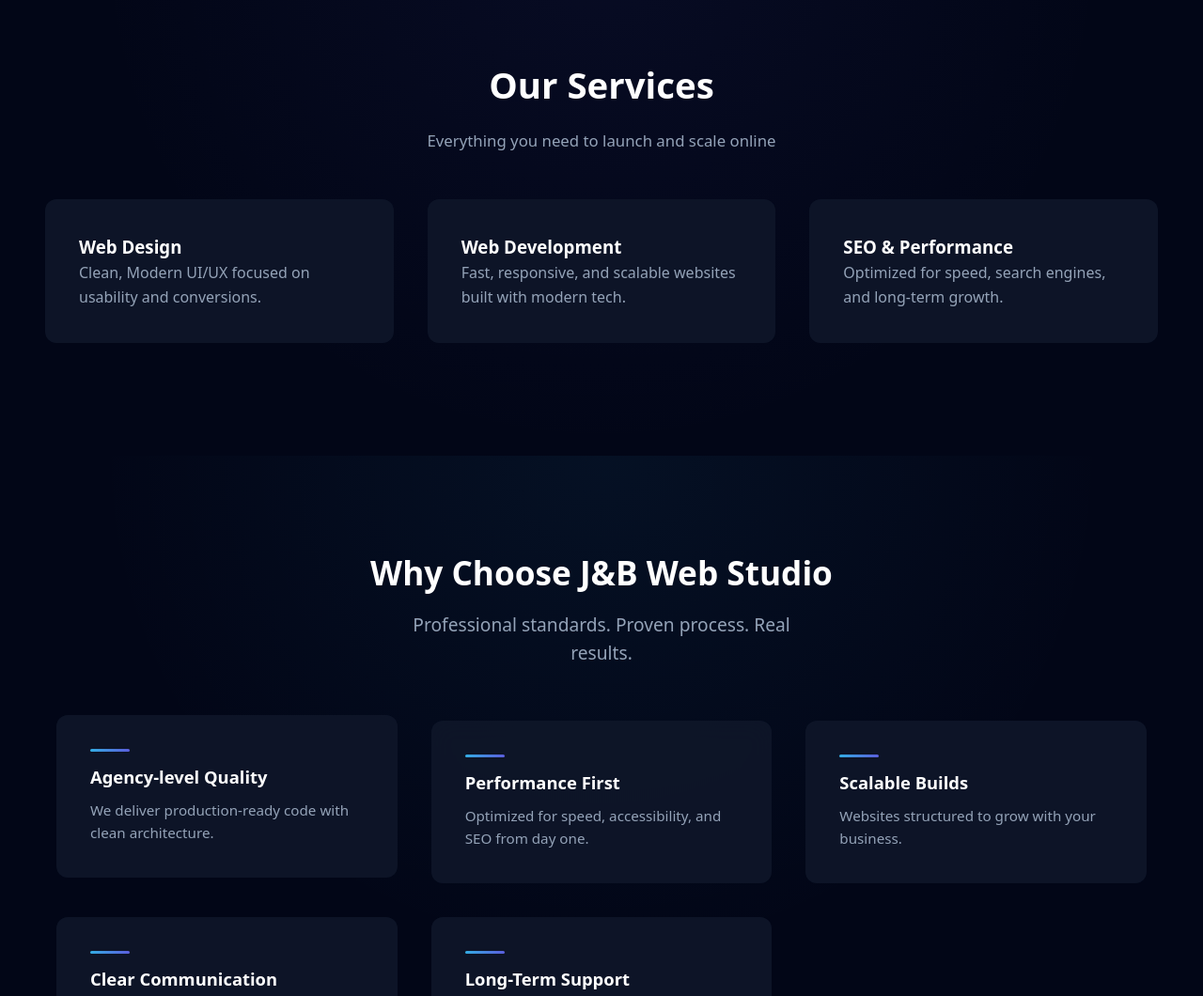
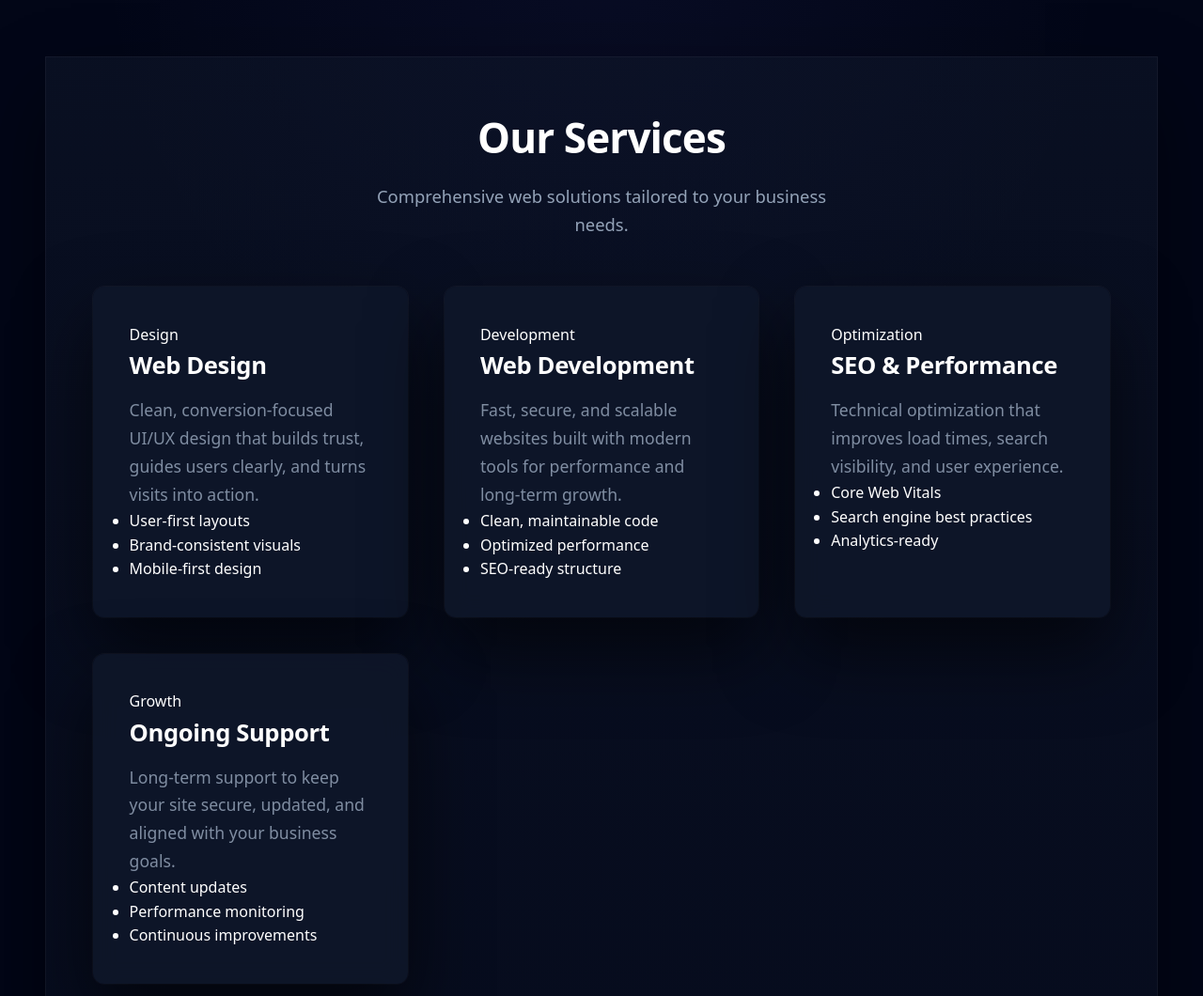
Before and after one commit to Brandonp584/jb-web-studio, a website built with Vite: page index.html in a window 1280 px wide. Shown: the part 860-1920 px from the top of the page at 94% size. Built offline with nearby package versions, Linux system fonts and the light colour scheme.

Commit message:
made services cards more visiable and added an extra service card

```diff
--- a/css/layout/services.css
+++ b/css/layout/services.css
@@ -1,5 +1,7 @@
 /* ========== SERVICES SECTION (Mobile First) ========== */
+
 .services {
+    position: relative;
     padding: var(--space-xl) var(--space-md);
     background: radial-gradient(
         var(--glow-lg) circle at top,
@@ -8,31 +10,68 @@
     );
 }
 
+/* ===== Inner Surface (THIS reduces empty feeling) ===== */
+.services-inner {
+    max-width: calc(var(--max-width) + 6rem);
+    margin: 0 auto;
+    padding: clamp(2.5rem, 4vw, 4rem);
+    border-radius: var(--radius-lg);
+    background: linear-gradient(
+        to bottom,
+        rgba(15, 23, 42, 0.55),
+        rgba(15, 23, 42, 0.35)
+    );
+    box-shadow:
+        0 40px 80px rgba(0, 0, 0, 0.45),
+        inset 0 0 0 1px rgba(255, 255, 255, 0.04);
+}
+
 /* -------- Section Header -------- */
 .services .section-header {
-    max-width: 720px;
-    margin: 0 auto var(--space-lg);
+    max-width: 760px;
+    margin: 0 auto clamp(2.5rem, 4vw, 3.5rem);
     text-align: center;
 }
 
 .services .section-header h2 {
-    font-size: clamp(2rem, 5vw, 2.4rem);
-    margin-bottom: var(--space-sm);
+    font-size: clamp(2.2rem, 4vw, 2.75rem);
+    margin-bottom: 0.75rem;
+    letter-spacing: -0.02em;
 }
 
 .services .section-header p {
-    font-size: var(--text-md);
+    font-size: clamp(1.05rem, 1.6vw, 1.15rem);
     color: var(--color-text-muted);
-    line-height: 1.6;
+    line-height: 1.65;
+    max-width: 46ch;
+    margin: 0 auto;
 }
 
 /* -------- Grid -------- */
 .services-grid {
-    max-width: var(--max-width);
-    margin: 0 auto;
     display: grid;
     grid-template-columns: 1fr;
-    gap: var(--grid-gap-sm);
+    gap: clamp(1.5rem, 3vw, 2.5rem);
+}
+
+/* -------- Service Cards (Scoped Enhancements) -------- */
+.services .card {
+    padding: clamp(2.25rem, 3vw, 3rem);
+    min-height: 240px;
+}
+
+.services .card h3 {
+    font-size: clamp(1.4rem, 2vw, 1.6rem);
+    font-weight: 600;
+    margin-bottom: 0.75rem;
+    letter-spacing: -0.015em;
+}
+
+.services .card p {
+    font-size: 1.1rem;
+    line-height: 1.7;
+    opacity: 0.85;
+    max-width: 38ch;
 }
 
 /* ======== Tablet ======== */
@@ -43,7 +82,6 @@
 
     .services-grid {
         grid-template-columns: repeat(2, 1fr);
-        gap: var(--grid-gap-lg);
     }
 }
 
@@ -61,4 +99,10 @@
     .services-grid {
         grid-template-columns: repeat(3, 1fr);
     }
+
+    .services .card {
+        box-shadow:
+            0 35px 80px rgba(0, 0, 0, 0.6),
+            0 0 0 1px rgba(255, 255, 255, 0.04);
+    }
 }
--- a/index.html
+++ b/index.html
@@ -66,28 +66,71 @@
     </section>
 
     <section id="services" class="services">
+        <div class="services-inner">
             <div class="section-header">
                 <h2>Our Services</h2>
-            <p>Everything you need to launch and scale online</p>
+                <p>Comprehensive web solutions tailored to your business needs.</p>
             </div>
-
             <div class="services-grid">
                 <article class="card service-card">
+                    <span class="service-eyebrow">Design</span>
                     <h3>Web Design</h3>
-                <p>Clean, Modern UI/UX focused on usability and conversions.</p>
+                    <p>
+                        Clean, conversion-focused UI/UX design that builds trust,
+                        guides users clearly, and turns visits into action.
+                    </p>
+                    <ul class="service-points">
+                        <li>User-first layouts</li>
+                        <li>Brand-consistent visuals</li>
+                        <li>Mobile-first design</li>
+                    </ul>
                 </article>
 
                 <article class="card service-card">
+                    <span class="service-eyebrow">Development</span>
                     <h3>Web Development</h3>
-                <p>Fast, responsive, and scalable websites built with modern tech.</p>
+                    <p>
+                        Fast, secure, and scalable websites built with modern
+                        tools for performance and long-term growth.
+                    </p>
+                    <ul class="service-points">
+                        <li>Clean, maintainable code</li>
+                        <li>Optimized performance</li>
+                        <li>SEO-ready structure</li>
+                    </ul>
                 </article>
 
                 <article class="card service-card">
+                    <span class="service-eyebrow">Optimization</span>
                     <h3>SEO & Performance</h3>
-                <p>Optimized for speed, search engines, and long-term growth.</p>
+                    <p>
+                        Technical optimization that improves load times,
+                        search visibility, and user experience.
+                    </p>
+                    <ul class="service-points">
+                        <li>Core Web Vitals</li>
+                        <li>Search engine best practices</li>
+                        <li>Analytics-ready</li>
+                    </ul>
+                </article>
+
+                <article class="card service-card">
+                    <span class="service-eyebrow">Growth</span>
+                    <h3>Ongoing Support</h3>
+                    <p>
+                        Long-term support to keep your site secure,
+                        updated, and aligned with your business goals.
+                    </p>
+                    <ul class="service-points">
+                        <li>Content updates</li>
+                        <li>Performance monitoring</li>
+                        <li>Continuous improvements</li>
+                    </ul>
                 </article>
             </div>
+        </div>
     </section>
+
 
     <section id="why-us">
         <div class="section-header">
```
Lines whose indentation alone changed are shown as unchanged.
